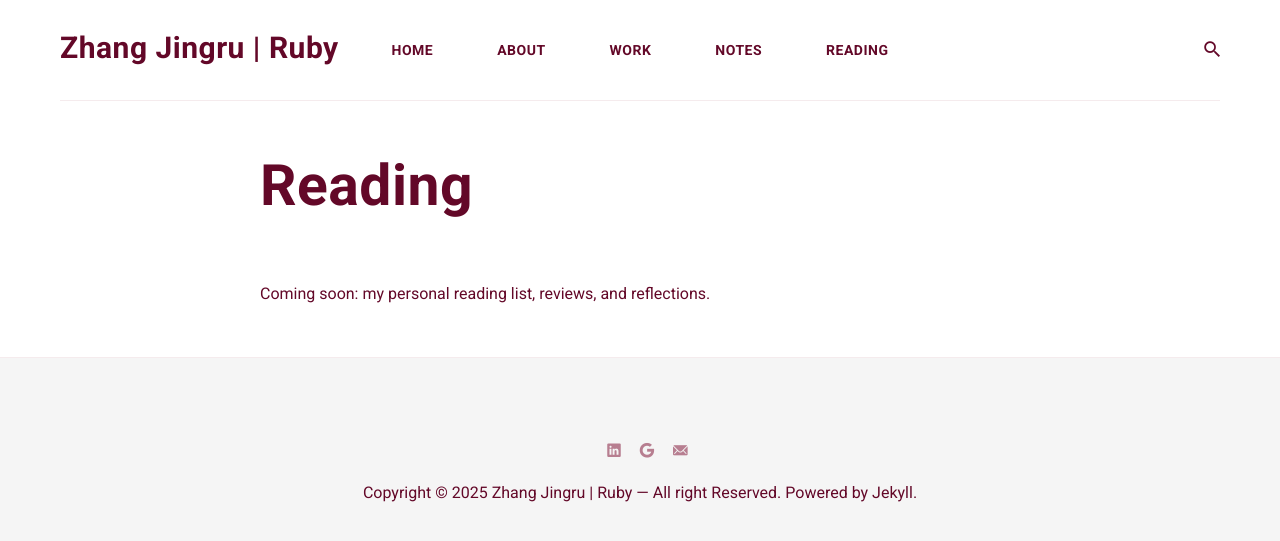
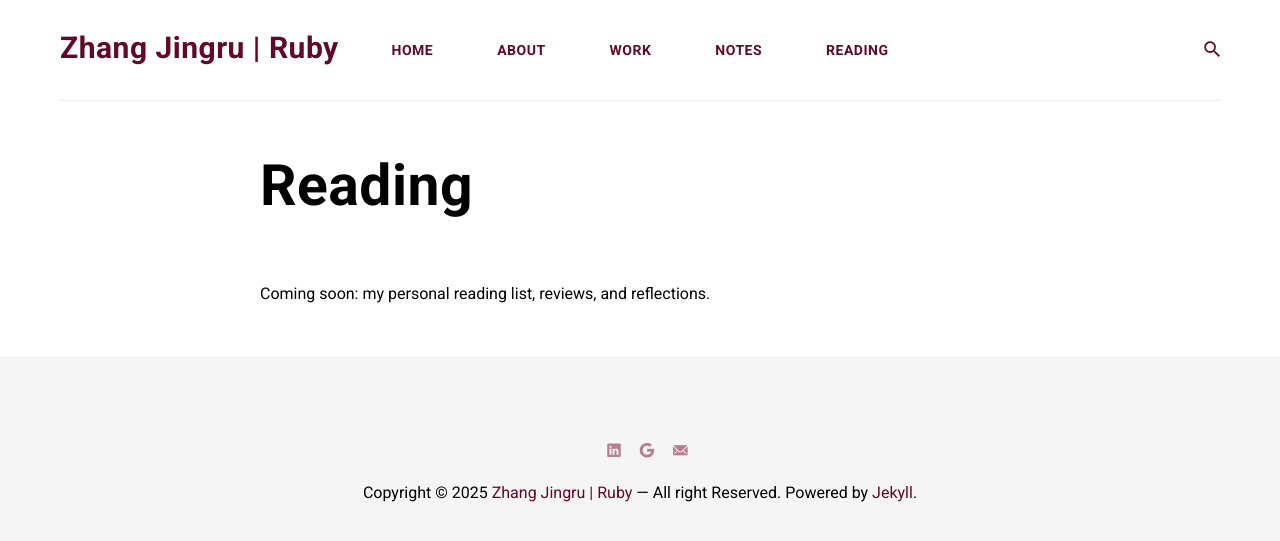
Before and after one commit to ZhangJingru-Ruby/ZhangJingru-Ruby.github.io, a Jekyll site: the page built from _pages/reading.md, in a window 1280 px wide. Shown: the top 541 px of the page. Built offline with Jekyll 4.4.1, drawn with Linux system fonts in a browser that asks for light colours; nearby versions of some CDN libraries.

Commit message:
change text color

```diff
--- a/_sass/0-settings/_variables.scss
+++ b/_sass/0-settings/_variables.scss
@@ -26,7 +26,7 @@
 $background-color: $white;
 
 // Body Color
-$text-color: $dark;
+$text-color: $black;
 
 // Headings
 $heading-font-color: $dark;
```
